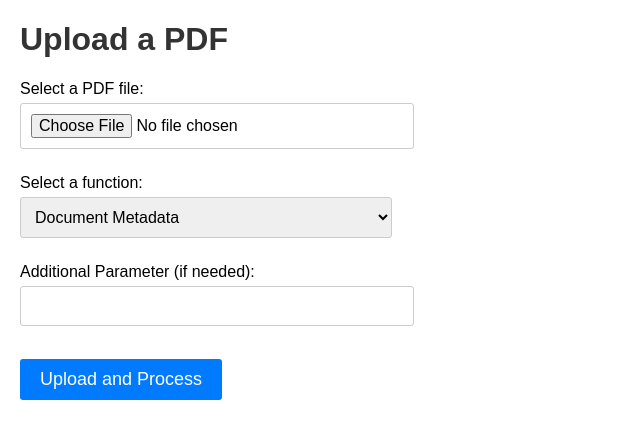
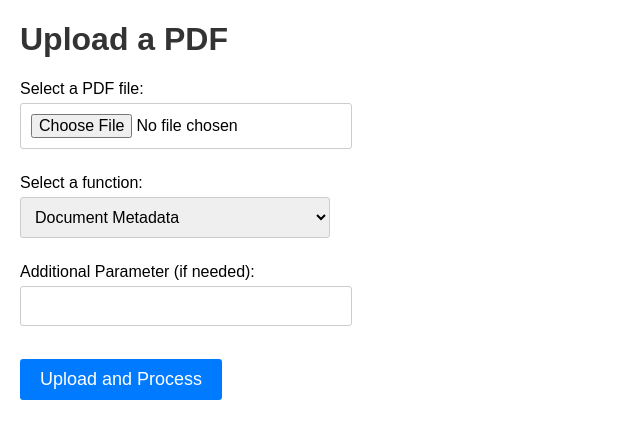
Before and after one commit to MouadMaaziz/Form_document_extraction, a Flask app: page / in a window 1280 px wide. Shown: the top 439 px of the page, without its empty margins (0-640 px from the left). Run offline with Flask 3, Linux system fonts and the light colour scheme; parts of the project's set-up code (start-up, migrations or seed data) failed here and were passed over.

Commit message:
adding styles

```diff
--- a/static/styles.css
+++ b/static/styles.css
@@ -18,7 +18,7 @@ input[type="file"],
 select,
 input[type="text"],
 input[type="number"] {
-   width: 30%;
+   width: 25%;
    padding: 10px;
    margin-top: 5px;
    margin-bottom: 15px;
```
